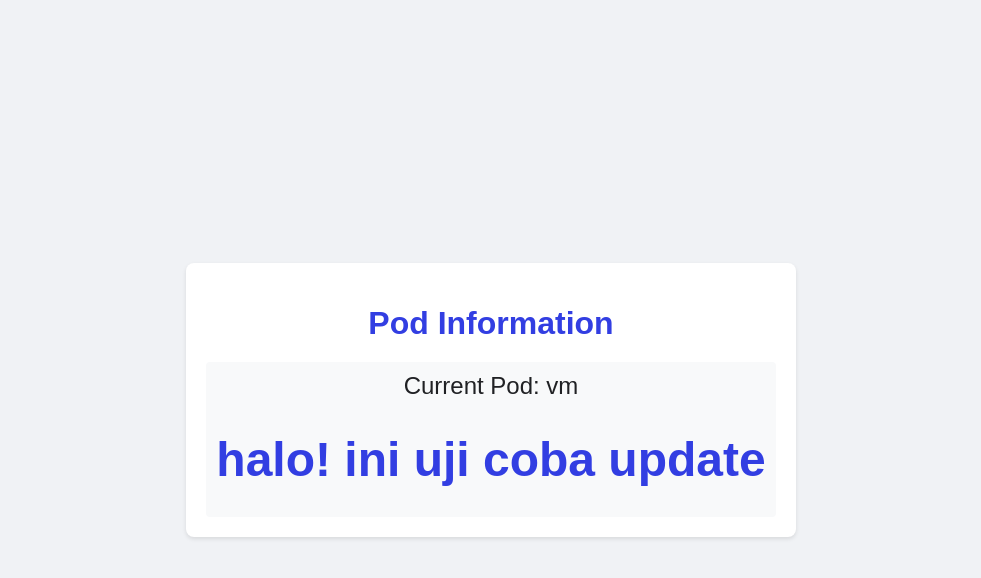
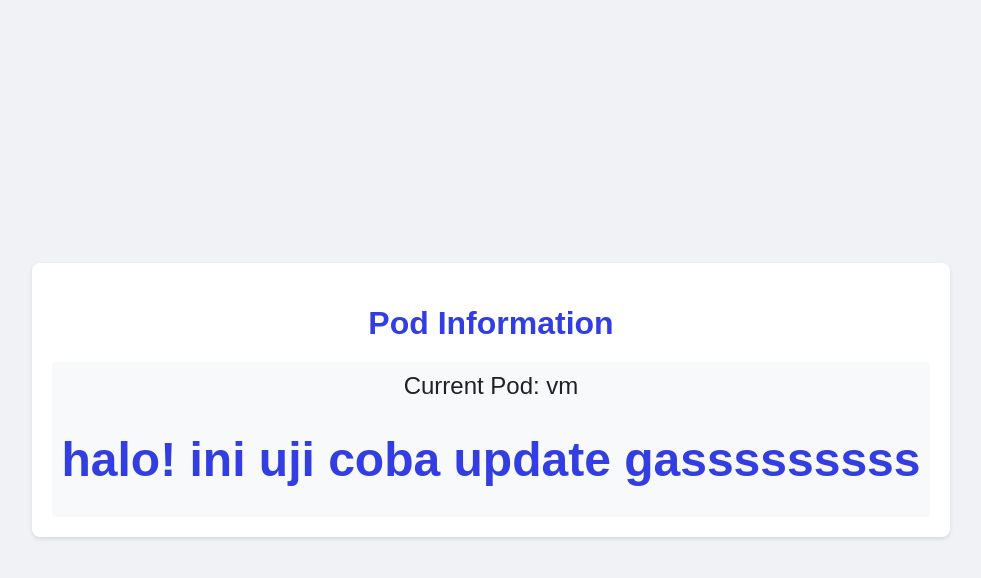
Before and after one commit to Briiann70/gitops-argocd, a Flask app: page / in a window 1280 px wide. Shown: the top 578 px of the page, without its empty margins (149-1130 px from the left). Run offline with Flask 3, Linux system fonts and the light colour scheme.

Commit message:
Update index.html

```diff
--- a/app/src/templates/index.html
+++ b/app/src/templates/index.html
@@ -39,7 +39,7 @@
         <h1>Pod Information</h1>
         <div class="hostname">
             Current Pod: {{ hostname }}
-            <h1>halo! ini uji coba update</h1>
+            <h1>halo! ini uji coba update gasssssssss</h1>
         </div>
     </div>
 </body>
```
